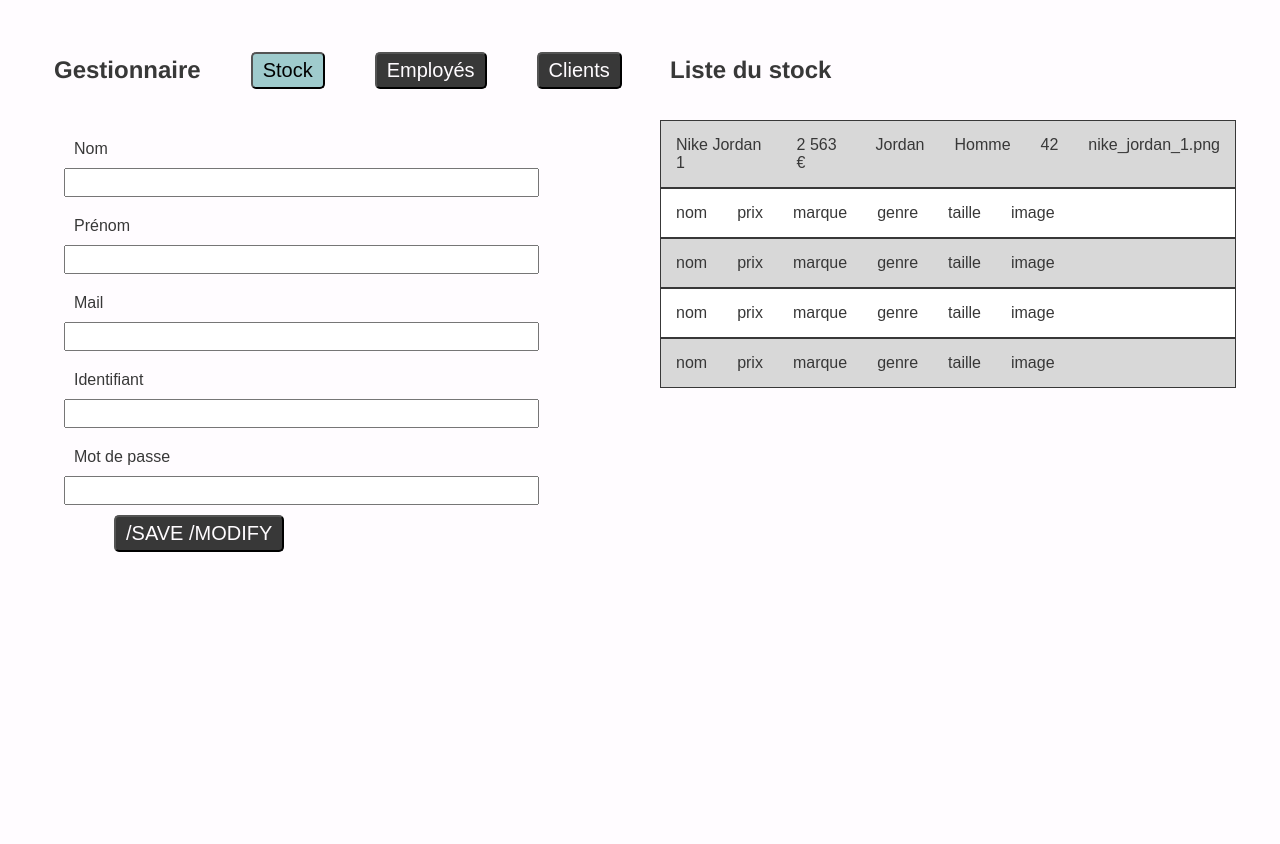
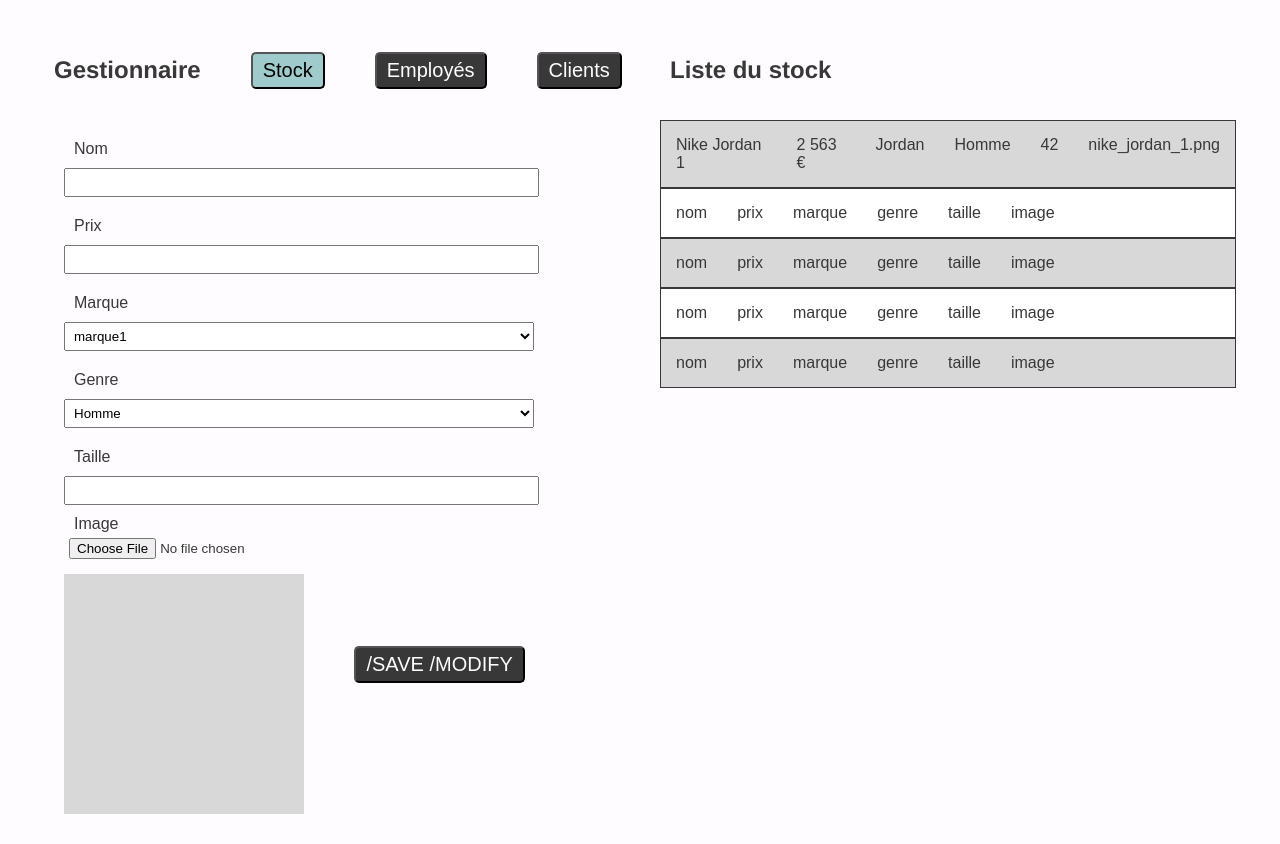
Before and after one commit to Gab-ia/shoe_shop, a PHP site: page /pages/back/dashboard.php in a window 1280 px wide. Shown: the part 100-944 px from the top of the page. Before the commit the page ends 652 px from the top, so only its background shows below. Run offline with PHP 8.4, Linux system fonts and the light colour scheme.

Commit message:
corr active_form

```diff
--- a/pages/back/dashboard.php
+++ b/pages/back/dashboard.php
@@ -36,7 +36,7 @@
 
             <div class="gestionnaire_main">
 
-                <form id="gestionnaire_stock" class="gestionnaire_form">
+                <form id="gestionnaire_stock" class="gestionnaire_form active_form">
 
                     <label for="stock_nom" class="form_label">Nom</label>
                     <input type="text" id="stock_nom" class="form_input">
@@ -92,7 +92,7 @@
 
             </form>
 
-            <form id="gestionnaire_client" class="gestionnaire_form active_form">
+            <form id="gestionnaire_client" class="gestionnaire_form">
 
                 <label for="client_nom" class="form_label">Nom</label>
                 <input type="text" id="client_nom" class="form_input">
```
